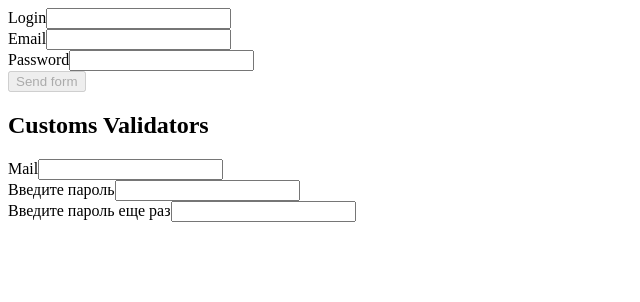
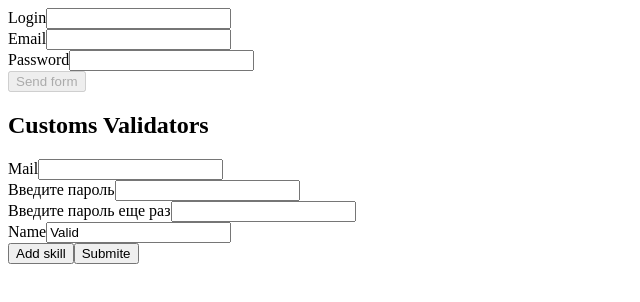
Before and after one commit to guruip/reactive-forms, an Angular app: page / in a window 1280 px wide. Shown: the top 302 px of the page, without its empty margins (0-640 px from the left). Built offline with nearby package versions, Linux system fonts and the light colour scheme.

Commit message:
add new form with FormBuilder

```diff
--- a/src/app/forms/forms.component.html
+++ b/src/app/forms/forms.component.html
@@ -44,3 +44,26 @@
         <span style="color: red">Пароли не совпадают</span>
     }
 </div>
+
+<form [formGroup]="fbForm" (ngSubmit)="onSubmit()">
+    <div>
+        <label for="name">Name</label>
+        <input type="text" id="name" formControlName="name" />
+    </div>
+
+    <div formArrayName="skills">
+        @for (skill of skills.controls; track skill; let i = $index) {
+            <div [formGroupName]="i">
+                <label [for]="i + 'skill'">{{ i + 1 }} | Skill</label>
+                <input type="text" [id]="i + 'skill'" formControlName="skill">
+                <label [for]="i + 'exp'">Expirience</label>
+                <input type="text" [id]="i + 'exp'" formControlName="expirience">
+                <button type="button" (click)="removeSkill(i)">Delete</button>
+            </div>
+        }
+    </div>
+    <div>
+        <button (click)="addSkill()">Add skill</button>
+        <button type="submit">Submite</button>
+    </div>
+</form>
--- a/src/app/forms/forms.component.ts
+++ b/src/app/forms/forms.component.ts
@@ -1,5 +1,5 @@
 import { Component } from '@angular/core';
-import { AbstractControl, FormControl, FormGroup, ReactiveFormsModule, ValidationErrors, ValidatorFn, Validators } from '@angular/forms';
+import { AbstractControl, FormArray, FormBuilder, FormControl, FormGroup, ReactiveFormsModule, ValidationErrors, ValidatorFn, Validators } from '@angular/forms';
 
 export function checkRegExp(regExp: RegExp): ValidatorFn {
   return (control: AbstractControl): ValidationErrors | null => {
@@ -22,6 +22,12 @@ export const conformPassword: ValidatorFn = (control: AbstractControl): Validati
   styleUrl: './forms.component.scss'
 })
 export class FormsComponent {
+  constructor(private _fb: FormBuilder) {}
+
+  public get skills(): FormArray {
+    return this.fbForm.get('skills') as FormArray;
+  }
+
   public myForm = new FormGroup({
     login: new FormControl('' , Validators.required),
     email: new FormControl('', [Validators.required, Validators.email]),
@@ -33,8 +39,13 @@ export class FormsComponent {
     password_one: new FormControl(''),
     password_two: new FormControl(''),
   },
-  conformPassword
+    conformPassword
   )
+
+  public fbForm = this._fb.group({
+    name: ['Valid'],
+    skills: this._fb.array([])
+  })
 
   handlerValue() {
     if(this.myForm.valid) {
@@ -44,4 +55,23 @@ export class FormsComponent {
     }
     console.log(this.myForm.get(['login'])?.value);
   }
+
+  public newSkill(): FormGroup {
+    return this._fb.group({
+      skill: '',
+      expirience: ''
+    })
+  }
+
+  public addSkill(): void {
+    this.skills.push(this.newSkill());
+  }
+
+  public removeSkill(i: number) {
+    this.skills.removeAt(i);
+  }
+
+  public onSubmit() {
+    console.log(this.fbForm.value);
+  }
 }
```
